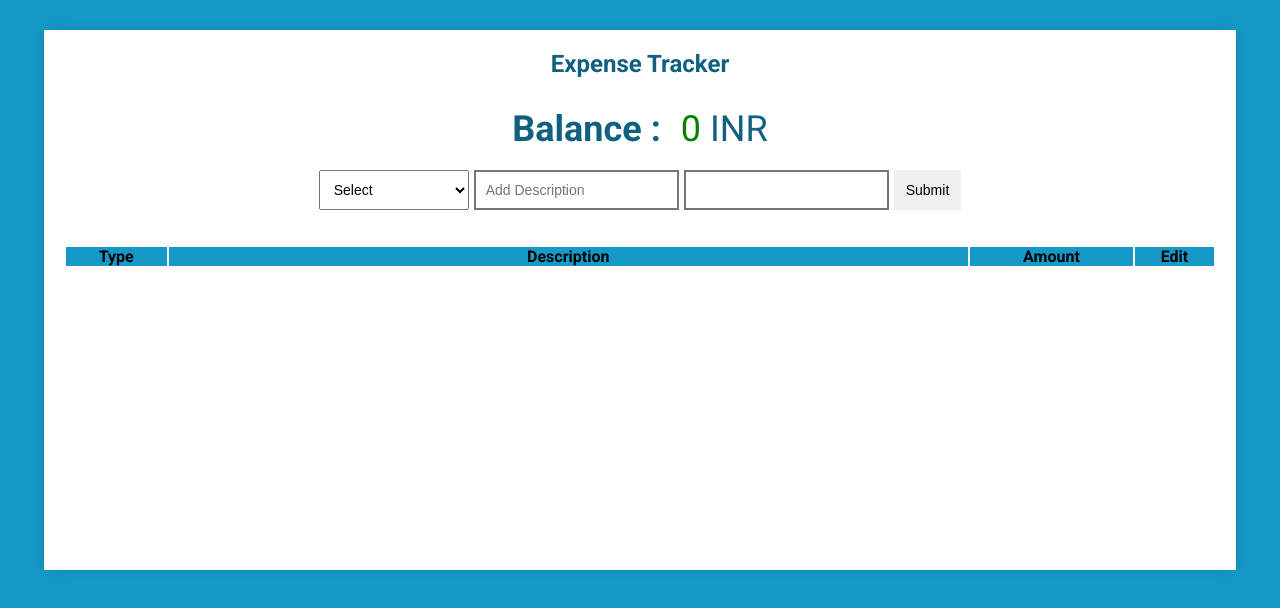
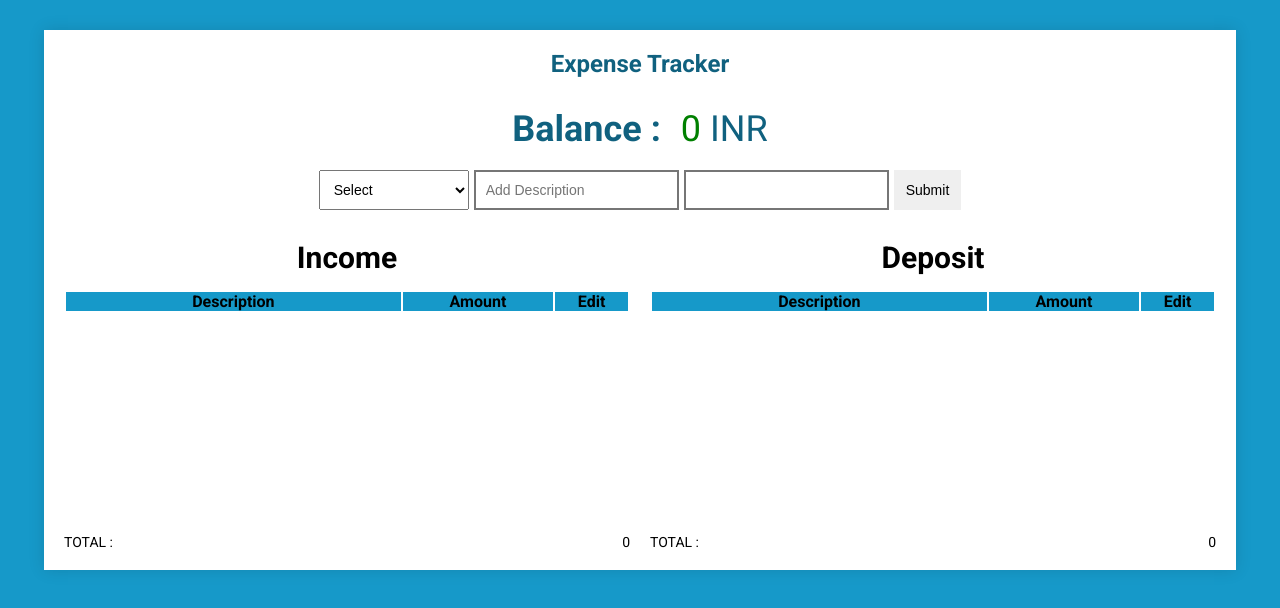
Before and after one commit to divyang-softrefine/expense-tracker, a website built with Parcel: page index.html in a window 1280 px wide. Built offline with nearby package versions, Linux system fonts and the light colour scheme.

Commit message:
added 2 tables

```diff
--- a/index.html
+++ b/index.html
@@ -43,16 +43,38 @@
             </form>
         </div>
         <div class="table-container">
-            <table class="table">
+            <div class="positive">
+                <h3>Income</h3>
+                <table class="table-positive">
                     <thead>
                         <tr>
-                        <th>Type</th>
                             <th>Description</th>
                             <th>Amount</th>
                             <th>Edit</th>
                         </tr>
                     </thead>
                 </table>
+                <div class="total-container">
+                    <span>TOTAL : </span><span class="total"></span>
+                </div>
+            </div>
+
+            <div class="negative">
+                <h3>Deposit</h3>
+                <table class="table-negative">
+                    <thead>
+                        <tr>
+                            <th>Description</th>
+                            <th>Amount</th>
+                            <th>Edit</th>
+                        </tr>
+                    </thead>
+                </table>
+                <div class="total-container">
+                    <span>TOTAL : </span><span class="total"></span>
+                </div>
+            </div>
+
         </div>
     </div>
 </body>
--- a/src/js/controller.js
+++ b/src/js/controller.js
@@ -1,4 +1,5 @@
-const table = document.querySelector('.table');
+const positive_table = document.querySelector('.table-positive');
+const negative_table = document.querySelector('.table-negative');
 const balanceField = document.querySelector('#current-balance');
 const inputType = document.querySelector('#inputType');
 const inputDesp = document.querySelector('#inputDesp');
@@ -7,12 +8,15 @@ const inputSubmit = document.querySelector('#submitBtn');
 const despError = document.querySelector('#despError');
 const priceError = document.querySelector('#priceError');
 const typeError = document.querySelector('#typeError');
+const totalPositive = document.querySelector('.positive').children[2].children[1];
+const totalNegative = document.querySelector('.negative').children[2].children[1];
+
 class data{
     constructor(type,desp,amount){
         this.id = String(new Date().getTime()).slice(6);
         this.type = type;
         this.desp = desp;
-        this.amount = type === 'Income' ? +amount : -amount;
+        this.amount = +amount;
     }
 }
 
@@ -20,13 +24,23 @@ class App{
 
     #balance;
     #movements;
+    #positive_movements;
+    #negative_movements;
     constructor(){
 
-        if(localStorage.getItem('movements')){
-            this.#movements = JSON.parse(localStorage.getItem('movements'));
+        if(localStorage.getItem('positive-movements')){
+            this.#positive_movements = JSON.parse(localStorage.getItem('positive-movements'));
+
         }else{
-            this.#movements = [];
-            localStorage.setItem('movements',[])
+            this.#positive_movements = [];
+            localStorage.setItem('positive-movements',[])
+        }
+        if(localStorage.getItem('negative-movements')){
+
+            this.#negative_movements = JSON.parse(localStorage.getItem('negative-movements'));
+        }else{
+            this.#negative_movements = [];
+            localStorage.setItem('negative-movements',[]);
         }
 
         this.loadBalance()
@@ -38,30 +52,35 @@ class App{
     }
     loadBalance(){
         this.#balance = 0;
-        this.#movements.forEach(ele=>this.#balance+=ele.amount);
+        this.#positive_movements.forEach(ele=>this.#balance+=ele.amount);
+        this.#negative_movements.forEach(ele=>this.#balance-=ele.amount);
 
         localStorage.setItem(`balance`,JSON.stringify(this.#balance))
     }
-    updateBalance(amount){
-        this.#balance += amount;
+    updateBalance(amount,negative = false){
+        if(negative)
+            this.#balance -= amount;
+        else
+            this.#balance += amount;
 
         localStorage.setItem('balance',this.#balance);
     }
     onLoad(){
         let markup = `<thead>
         <tr>
-            <th>Type</th>
             <th>Description</th>
             <th>Amount</th>
             <th>Edit</th>
         </tr>
     </thead>`;
-        table.innerHTML = markup;
-        this.#movements.forEach(ele=>this.renderData(ele));
+        positive_table.innerHTML = markup;
+        this.#positive_movements.forEach(ele=>this.renderData(ele,positive_table));
+
+        negative_table.innerHTML = markup;
+        this.#negative_movements.forEach(ele=>this.renderData(ele,negative_table));
     }
-    renderData(_data){
+    renderData(_data,table){
         const  markup = `<tr class="data-field" data-id=${_data.id}>
-        <td class="type-field">${_data.type}</td>
         <td class="description-field">${_data.desp}</td>
         <td class="amount-field">${_data.amount}</td>
         <td><button id='del-${_data.id}'>Delete</button></td>
@@ -71,19 +90,41 @@ class App{
     }
     updateMovements(data){
         // CHECK IF MOVMENT IS VALID
-        console.log(typeof data.amount)
+        // console.log(typeof data.amount)
+        if(data.type === 'Income'){
+            this.#positive_movements.push(data);
 
-        this.#movements.push(data);
-        localStorage.setItem('movements',JSON.stringify(this.#movements));
+            localStorage.setItem('positive-movements',JSON.stringify(this.#positive_movements));
+            this.updateBalance(data.amount);
+            this.renderData(data,positive_table);
+        }
+        else{
+            this.#negative_movements.push(data);
+            localStorage.setItem('negative-movements',JSON.stringify(this.#negative_movements));
 
-        this.updateBalance(data.amount);
-        this.renderData(data);
+            this.updateBalance(data.amount,true);
+            this.renderData(data,negative_table);
+        }
         this.renderBalance();
+    }
+
+    renderTotals(){
+        let neg_sum = 0;
+        for(let i = 0; i < this.#negative_movements.length; i++)
+            neg_sum+=this.#negative_movements[i].amount;
+        let pos_sum = 0;
+        for(let i = 0; i < this.#positive_movements.length; i++)
+            pos_sum+=this.#positive_movements[i].amount;
+
+        totalNegative.textContent = neg_sum;
+        totalPositive.textContent = pos_sum;
     }
 
     renderBalance(){
         balanceField.textContent = this.#balance;
         this.#balance >= 0 ? balanceField.style.color = `green` : balanceField.style.color = `red`;
+
+        this.renderTotals();
     }
     addData(e){
         e.preventDefault();
@@ -96,7 +137,6 @@ class App{
             check = true;
         }else{
         typeError.closest('.popup').classList.remove('show');
-
         }
         // console.log(inputDesp.value.length)
         if(!inputDesp.value ||(inputDesp.value && inputDesp.value.length > 128) ){
@@ -118,7 +158,7 @@ class App{
             priceError.closest('.popup').classList.add('show');
             check = true;
         }else{
-        priceError.closest('.popup').classList.remove('show');
+            priceError.closest('.popup').classList.remove('show');
         }
         if(check){
             return;
@@ -137,12 +177,21 @@ class App{
         window.requestAnimationFrame(this.color.bind(this));
     }
     deleteMovement(id){
-        for(let i = 0;i < this.#movements.length; i++){
-            if(this.#movements[i].id === id)
-            {   this.#balance -= +this.#movements[i].amount;
+        for(let i = 0;i < this.#positive_movements.length; i++){
+            if(this.#positive_movements[i].id === id)
+            {   this.#balance -= +this.#positive_movements[i].amount;
                 localStorage.setItem('balance',this.#balance);
-                this.#movements.splice(i,1);
-                localStorage.setItem('movements',JSON.stringify(this.#movements))
+                this.#positive_movements.splice(i,1);
+                localStorage.setItem('positive-movements',JSON.stringify(this.#positive_movements))
+                break;
+            }
+        }
+        for(let i = 0;i < this.#negative_movements.length; i++){
+            if(this.#negative_movements[i].id === id)
+            {   this.#balance -= +this.#negative_movements[i].amount;
+                localStorage.setItem('balance',this.#balance);
+                this.#negative_movements.splice(i,1);
+                localStorage.setItem('negative-movements',JSON.stringify(this.#negative_movements))
                 break;
             }
         }
--- a/src/sass/main.scss
+++ b/src/sass/main.scss
@@ -40,16 +40,46 @@ $text-default : #10617f;
 }
 .table-container{
     width: 100%;
-    height: initial;
+    height: inherit;
     overflow-y: auto;
-}
-.table{
-    width: 100%;
+    display: flex;
+    gap : 2rem;
+    flex-flow: row wrap;
+
+    &>*{
     margin-top: 1rem;
     border-collapse: separate;
     border-spacing: .2rem .5em;
     font-size: 1.4rem;
+    flex-grow: 1;
+    &>h3{
+        width: 100%;
+        font-size: 3rem;
+        text-align: center;
+    }
+    & table{
+        width: 100%;
+        margin-top: 1rem;
+        border-collapse: separate;
+        border-spacing: .2rem .5em;
+        font-size: 1.4rem;
+        flex-grow: 1;
+    }
+    }
 }
+
+.positive,.negative{
+    position: relative;
+    overflow: hidden;
+    .total-container{
+        position : absolute;
+        display: flex;
+        justify-content: space-between;
+        bottom : 0;
+        width: 100%;
+    }
+}
+
 thead{
     *{
         background-color: #1699c9;
@@ -82,13 +112,13 @@ tr{
     width: 100%;
     &>*{
 
-        &:not(:nth-child(2)){
+        &:not(:nth-child(1)){
             text-align: center;
         }
 
 
-        &:nth-child(2){
-        width: 70%;
+        &:nth-child(1){
+        width: 60%;
         }
     }
 }
```
Also changed, not shown: dist/index.html, 8 other files. Lines whose indentation alone changed are shown as unchanged.
